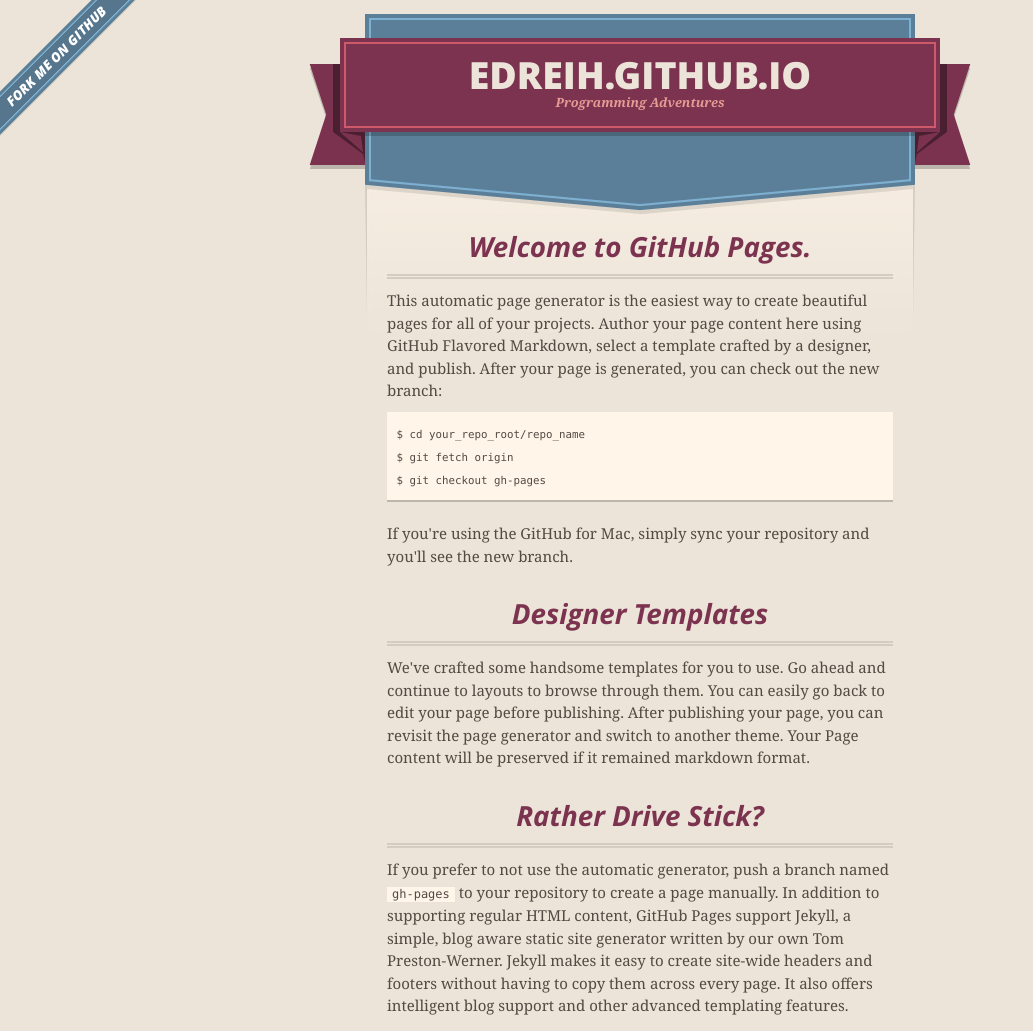
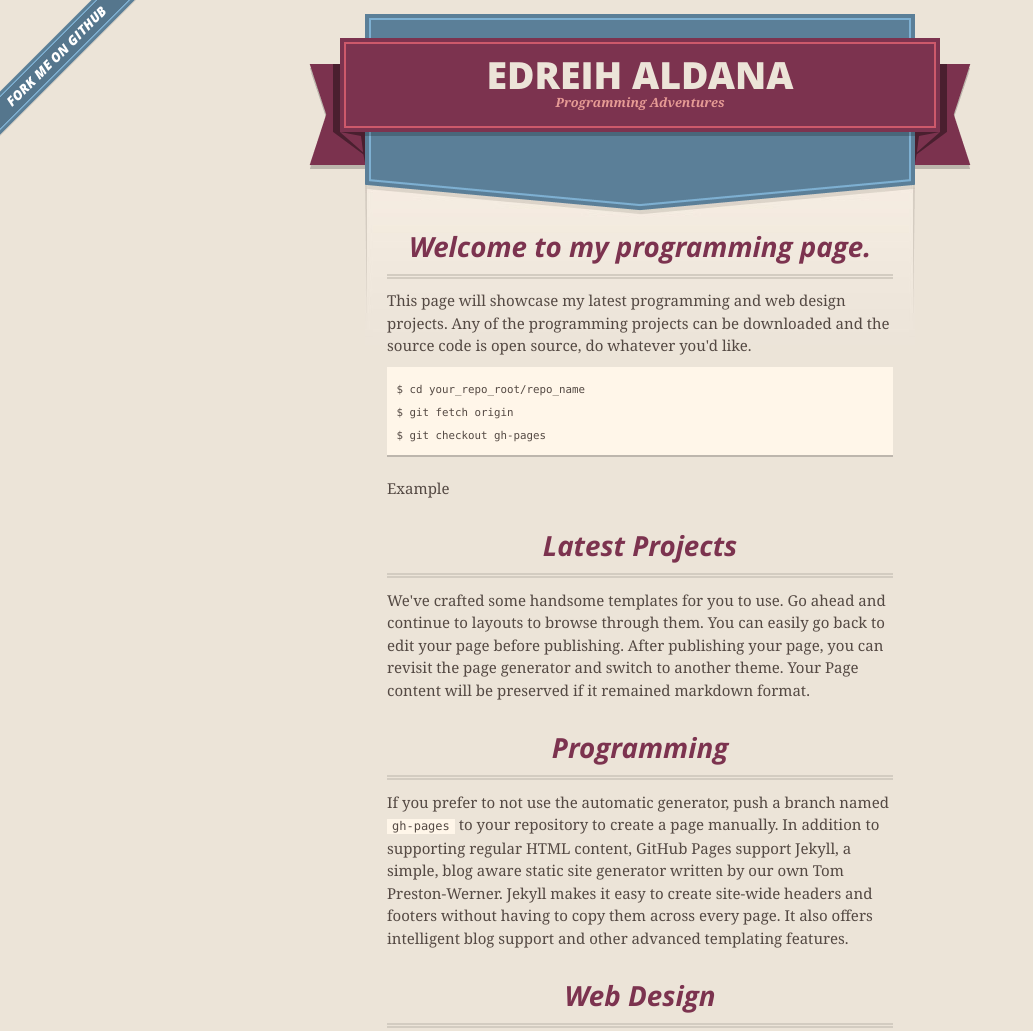
Before and after one commit to Edreih/edreih.github.io, a plain HTML site: page index.html in a window 1280 px wide. Shown: the top 1031 px of the page, without its empty margins (0-1033 px from the left). Drawn offline with nearby package versions, Linux system fonts and the light colour scheme.

Commit message:
Update website

```diff
--- a/index.html
+++ b/index.html
@@ -17,7 +17,7 @@
         $('#main_content').headsmart()
       })
     </script>
-    <title>Edreih.GitHub.io by Edreih</title>
+    <title>Aldana Designs - Programming</title>
   </head>
 
   <body>
@@ -27,7 +27,7 @@
       <header>
         <span class="ribbon-outer">
           <span class="ribbon-inner">
-            <h1>Edreih.GitHub.io</h1>
+            <h1>Edreih Aldana</h1>
             <h2>Programming Adventures</h2>
           </span>
           <span class="left-tail"></span>
@@ -46,29 +46,29 @@
 
       <section id="main_content">
         <h3>
-<a id="welcome-to-github-pages" class="anchor" href="#welcome-to-github-pages" aria-hidden="true"><span class="octicon octicon-link"></span></a>Welcome to GitHub Pages.</h3>
+<a id="welcome-to-github-pages" class="anchor" href="#welcome-to-github-pages" aria-hidden="true"><span class="octicon octicon-link"></span></a>Welcome to my programming page.</h3>
 
-<p>This automatic page generator is the easiest way to create beautiful pages for all of your projects. Author your page content here using GitHub Flavored Markdown, select a template crafted by a designer, and publish. After your page is generated, you can check out the new branch:</p>
+<p>This page will showcase my latest programming and web design projects. Any of the programming projects can be downloaded and the source code is open source, do whatever you'd like.</p>
 
 <pre><code>$ cd your_repo_root/repo_name
 $ git fetch origin
 $ git checkout gh-pages
 </code></pre>
 
-<p>If you're using the GitHub for Mac, simply sync your repository and you'll see the new branch.</p>
+<p>Example </p>
 
 <h3>
-<a id="designer-templates" class="anchor" href="#designer-templates" aria-hidden="true"><span class="octicon octicon-link"></span></a>Designer Templates</h3>
+<a id="designer-templates" class="anchor" href="#designer-templates" aria-hidden="true"><span class="octicon octicon-link"></span></a>Latest Projects</h3>
 
 <p>We've crafted some handsome templates for you to use. Go ahead and continue to layouts to browse through them. You can easily go back to edit your page before publishing. After publishing your page, you can revisit the page generator and switch to another theme. Your Page content will be preserved if it remained markdown format.</p>
 
 <h3>
-<a id="rather-drive-stick" class="anchor" href="#rather-drive-stick" aria-hidden="true"><span class="octicon octicon-link"></span></a>Rather Drive Stick?</h3>
+<a id="rather-drive-stick" class="anchor" href="#rather-drive-stick" aria-hidden="true"><span class="octicon octicon-link"></span></a>Programming</h3>
 
 <p>If you prefer to not use the automatic generator, push a branch named <code>gh-pages</code> to your repository to create a page manually. In addition to supporting regular HTML content, GitHub Pages support Jekyll, a simple, blog aware static site generator written by our own Tom Preston-Werner. Jekyll makes it easy to create site-wide headers and footers without having to copy them across every page. It also offers intelligent blog support and other advanced templating features.</p>
 
 <h3>
-<a id="authors-and-contributors" class="anchor" href="#authors-and-contributors" aria-hidden="true"><span class="octicon octicon-link"></span></a>Authors and Contributors</h3>
+<a id="authors-and-contributors" class="anchor" href="#authors-and-contributors" aria-hidden="true"><span class="octicon octicon-link"></span></a>Web Design</h3>
 
 <p>You can <a href="https://github.com/blog/821" class="user-mention">@mention</a> a GitHub username to generate a link to their profile. The resulting <code>&lt;a&gt;</code> element will link to the contributor's GitHub Profile. For example: In 2007, Chris Wanstrath (<a href="https://github.com/defunkt" class="user-mention">@defunkt</a>), PJ Hyett (<a href="https://github.com/pjhyett" class="user-mention">@pjhyett</a>), and Tom Preston-Werner (<a href="https://github.com/mojombo" class="user-mention">@mojombo</a>) founded GitHub.</p>
 
```
